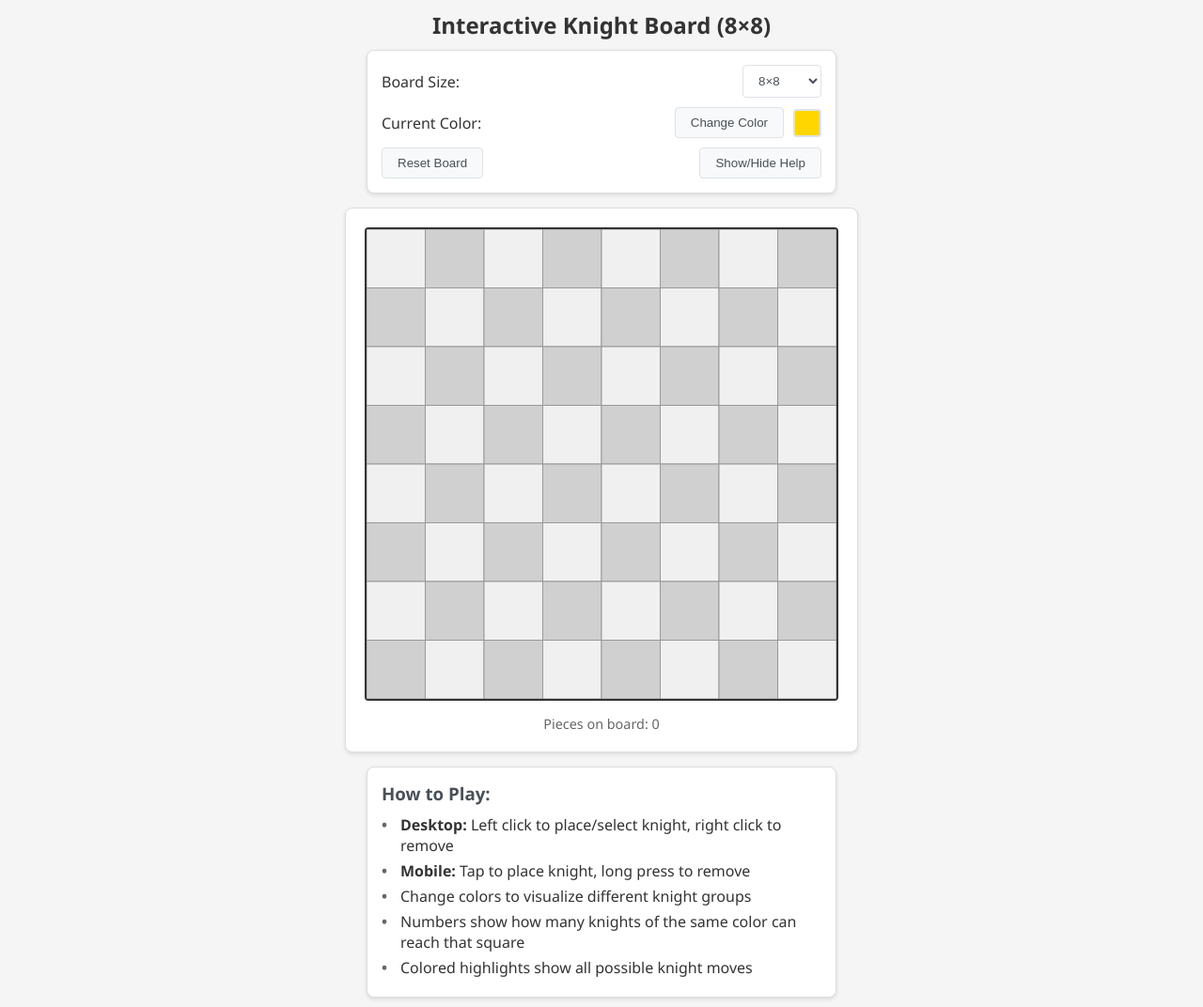
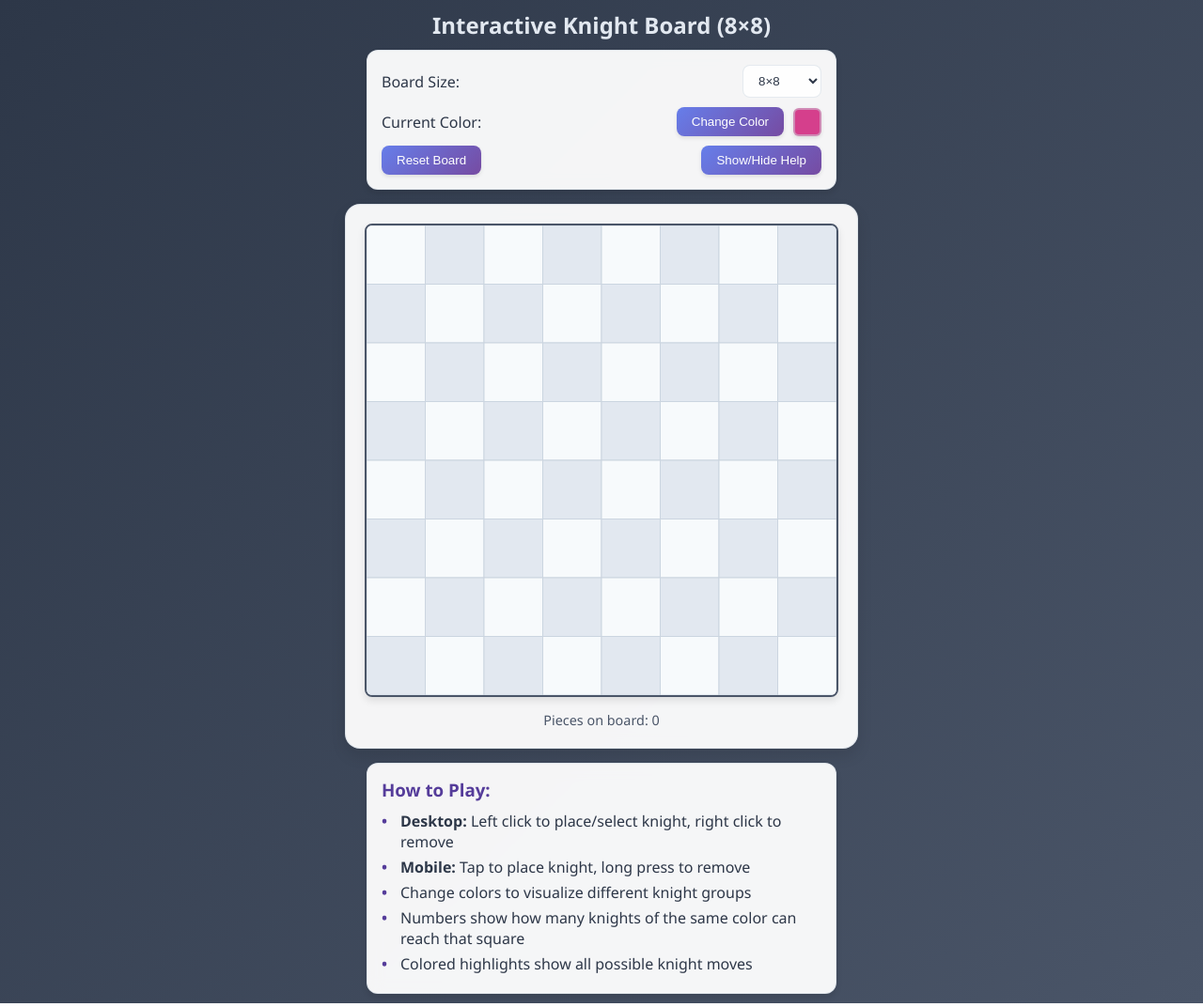
Before and after one commit to WravenWatanabe/Interactive-Knight-Board, a plain HTML site: page index.html in a window 1280 px wide. Shown: the whole page at 94% size. Drawn offline with Linux system fonts and the light colour scheme.

Commit message:
Update index.html
jewel tones

```diff
--- a/index.html
+++ b/index.html
@@ -13,7 +13,7 @@
 
         body {
             font-family: 'Segoe UI', Tahoma, Geneva, Verdana, sans-serif;
-            background: #f5f5f5;
+            background: linear-gradient(135deg, #2d3748 0%, #4a5568 100%);
             min-height: 100vh;
             display: flex;
             flex-direction: column;
@@ -22,20 +22,21 @@
         }
 
         h1 {
-            color: #333;
+            color: #e2e8f0;
             text-align: center;
             margin-bottom: 10px;
             font-size: 1.5rem;
         }
 
         .controls {
-            background: white;
-            border: 1px solid #ddd;
-            border-radius: 8px;
+            background: rgba(255, 255, 255, 0.95);
+            border: 1px solid rgba(203, 213, 224, 0.5);
+            border-radius: 12px;
             padding: 15px;
             margin-bottom: 15px;
-            color: #333;
-            box-shadow: 0 2px 4px rgba(0,0,0,0.1);
+            color: #2d3748;
+            box-shadow: 0 4px 6px rgba(0, 0, 0, 0.1);
+            backdrop-filter: blur(8px);
             width: 100%;
             max-width: 500px;
         }
@@ -54,85 +55,90 @@
         }
 
         button {
-            background: #f8f9fa;
-            border: 1px solid #dee2e6;
-            color: #495057;
+            background: linear-gradient(135deg, #667eea 0%, #764ba2 100%);
+            border: none;
+            color: white;
             padding: 8px 16px;
-            border-radius: 4px;
+            border-radius: 8px;
             cursor: pointer;
             transition: all 0.2s ease;
-            font-weight: normal;
+            font-weight: 500;
+            box-shadow: 0 2px 4px rgba(0, 0, 0, 0.1);
         }
 
         button:hover {
-            background: #e9ecef;
-            border-color: #adb5bd;
+            transform: translateY(-1px);
+            box-shadow: 0 4px 8px rgba(0, 0, 0, 0.15);
         }
 
         button:active {
-            background: #dee2e6;
+            transform: translateY(0);
         }
 
         select {
-            background: white;
-            border: 1px solid #dee2e6;
-            color: #495057;
+            background: rgba(255, 255, 255, 0.9);
+            border: 1px solid rgba(203, 213, 224, 0.5);
+            color: #2d3748;
             padding: 8px 12px;
-            border-radius: 4px;
+            border-radius: 8px;
             cursor: pointer;
         }
 
         select option {
             background: white;
-            color: #495057;
+            color: #2d3748;
         }
 
         .color-indicator {
             display: inline-block;
             width: 30px;
             height: 30px;
-            border-radius: 4px;
-            border: 2px solid #dee2e6;
+            border-radius: 6px;
+            border: 2px solid rgba(203, 213, 224, 0.5);
             margin-left: 10px;
+            box-shadow: 0 2px 4px rgba(0, 0, 0, 0.1);
         }
 
         .game-container {
-            background: white;
-            border: 1px solid #ddd;
-            border-radius: 8px;
+            background: rgba(255, 255, 255, 0.95);
+            border: 1px solid rgba(203, 213, 224, 0.5);
+            border-radius: 16px;
             padding: 20px;
-            box-shadow: 0 2px 4px rgba(0,0,0,0.1);
+            box-shadow: 0 8px 16px rgba(0, 0, 0, 0.1);
+            backdrop-filter: blur(8px);
         }
 
         canvas {
-            border: 2px solid #333;
-            border-radius: 4px;
+            border: 2px solid #4a5568;
+            border-radius: 8px;
             cursor: pointer;
             touch-action: none;
+            box-shadow: 0 4px 8px rgba(0, 0, 0, 0.1);
         }
 
         .stats {
-            color: #666;
+            color: #4a5568;
             text-align: center;
             margin-top: 10px;
             font-size: 0.9rem;
         }
 
         .instructions {
-            background: white;
-            border: 1px solid #ddd;
-            border-radius: 8px;
+            background: rgba(255, 255, 255, 0.95);
+            border: 1px solid rgba(203, 213, 224, 0.5);
+            border-radius: 12px;
             padding: 15px;
             margin-top: 15px;
-            color: #333;
-            box-shadow: 0 2px 4px rgba(0,0,0,0.1);
+            color: #2d3748;
+            box-shadow: 0 4px 6px rgba(0, 0, 0, 0.1);
+            backdrop-filter: blur(8px);
             width: 100%;
             max-width: 500px;
         }
 
         .instructions h3 {
             margin-bottom: 10px;
-            color: #495057;
+            color: #553c9a;
         }
 
         .instructions ul {
@@ -150,7 +156,7 @@
             content: "•";
             position: absolute;
             left: 0;
-            color: #666;
+            color: #553c9a;
             font-weight: bold;
         }
 
@@ -230,8 +236,8 @@
                 this.ctx = this.canvas.getContext('2d');
                 this.n = 8; // Board size
                 this.pieces = new Map(); // Map<string, string> - position to color
-                this.colors = ['#FFD700', '#00FFFF', '#FF00FF', '#FF4500', '#32CD32'];
-                this.colorNames = ['Gold', 'Cyan', 'Magenta', 'Orange', 'Green'];
+                this.colors = ['#d53f8c', '#38b2ac', '#3182ce', '#d69e2e', '#38a169'];
+                this.colorNames = ['Ruby', 'Teal', 'Sapphire', 'Amber', 'Emerald'];
                 this.currentColorIndex = 0;
                 this.cellSize = 0;
                 this.boardOffset = { x: 0, y: 0 };
@@ -463,6 +469,7 @@
             }
 
             draw() {
+                // Always clear first, then draw board
                 this.ctx.clearRect(0, 0, this.canvas.width, this.canvas.height);
                 this.drawBoard();
                 this.drawMoveHighlights();
@@ -470,15 +477,18 @@
             }
 
             drawBoard() {
+                // Clear the entire canvas first
+                this.ctx.clearRect(0, 0, this.canvas.width, this.canvas.height);
+
                 for (let row = 0; row < this.n; row++) {
                     for (let col = 0; col < this.n; col++) {
                         const x = col * this.cellSize;
                         const y = row * this.cellSize;
 
-                        this.ctx.fillStyle = (row + col) % 2 === 0 ? '#f0f0f0' : '#d0d0d0';
+                        this.ctx.fillStyle = (row + col) % 2 === 0 ? '#f7fafc' : '#e2e8f0';
                         this.ctx.fillRect(x, y, this.cellSize, this.cellSize);
 
-                        this.ctx.strokeStyle = '#999';
+                        this.ctx.strokeStyle = '#cbd5e0';
                         this.ctx.lineWidth = 1;
                         this.ctx.strokeRect(x, y, this.cellSize, this.cellSize);
                     }
```
